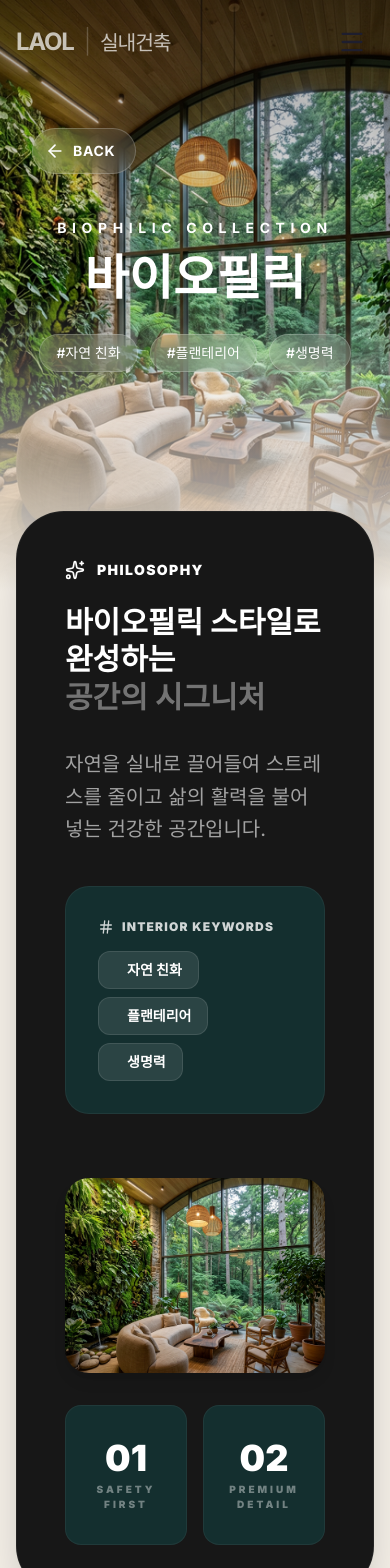
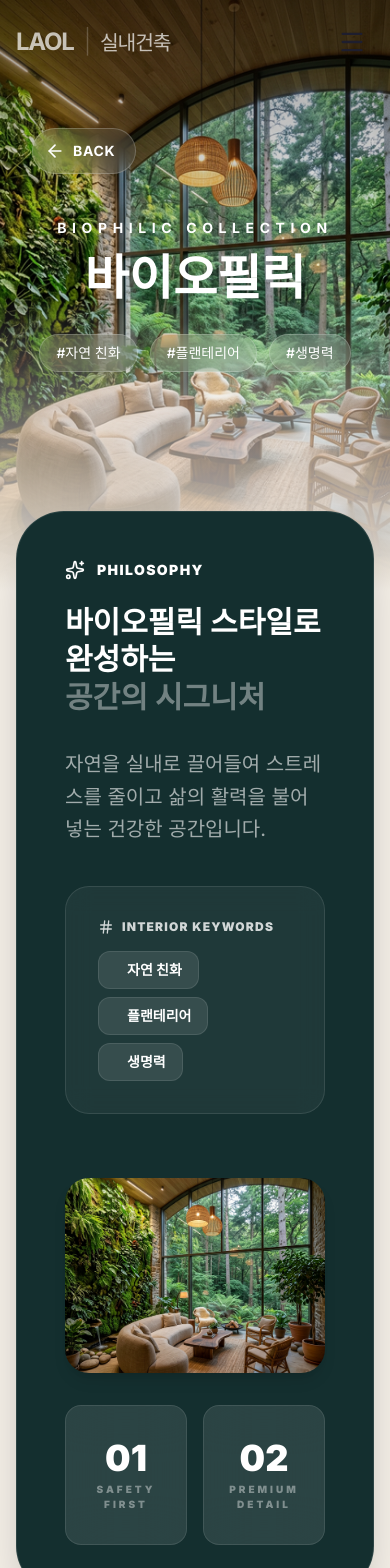
Before and after one commit to namooda7-gif/-_-, a Next.js app: page /styles/biophilic in a window 390 px wide. Shown: the top 1568 px of the page. Built offline with nearby package versions, Linux system fonts and the light colour scheme.

Commit message:
Refine style detail: Big Boxes with solid style colors and small boxes with glassmorphism

```diff
--- a/src/components/StyleDetailClient.tsx
+++ b/src/components/StyleDetailClient.tsx
@@ -73,31 +73,33 @@ export default function StyleDetailClient({ style }: StyleDetailClientProps) {
           initial={{ opacity: 0, y: 50 }}
           whileInView={{ opacity: 1, y: 0 }}
           viewport={{ once: true }}
-          className="bg-neutral-900 rounded-[3rem] p-12 md:p-20 shadow-2xl border border-white/5"
+          className="rounded-[3rem] p-12 md:p-20 shadow-2xl border border-white/10 transition-colors duration-700"
+          style={{
+            backgroundColor: style.bgColor,
+            color: style.isDark ? 'white' : 'black'
+          }}
         >
           <div className="grid lg:grid-cols-2 gap-16 items-start">
-            <div className="text-white">
-              <div className="flex items-center gap-3 text-accent-pink mb-6">
+            <div className={style.isDark ? 'text-white' : 'text-black'}>
+              <div className={`flex items-center gap-3 mb-6 ${style.isDark ? 'text-accent-pink' : 'text-black/60'}`}>
                 <Sparkles className="w-5 h-5" />
                 <span className="text-sm font-black tracking-widest uppercase">Philosophy</span>
               </div>
               <h2 className="text-3xl md:text-4xl font-bold mb-8 leading-tight">
                 {style.nameKo} 스타일로 완성하는 <br />
-                <span className="text-white/40">공간의 시그니처</span>
+                <span className={style.isDark ? 'text-white/40' : 'text-black/40'}>공간의 시그니처</span>
               </h2>
-              <p className="text-xl text-white/60 leading-relaxed mb-10">
+              <p className={`text-xl leading-relaxed mb-10 ${style.isDark ? 'text-white/60' : 'text-black/70'}`}>
                 {style.description}
               </p>
 
               <div
-                className="p-8 rounded-3xl border border-white/5 transition-colors duration-700"
-                style={{
-                  backgroundColor: style.bgColor,
-                  color: style.isDark ? 'white' : 'black'
-                }}
+                className={`p-8 rounded-3xl border backdrop-blur-md ${
+                  style.isDark ? 'bg-white/5 border-white/10' : 'bg-black/5 border-black/10'
+                }`}
               >
                 <h4 className="font-black mb-4 flex items-center gap-2 opacity-80 uppercase tracking-widest text-xs">
-                  <Hash className={`w-4 h-4 ${style.isDark ? 'text-accent-pink' : 'text-black/40'}`} />
+                  <Hash className={`w-4 h-4 ${style.isDark ? 'text-accent-pink' : 'text-black/60'}`} />
                   Interior Keywords
                 </h4>
                 <div className="flex flex-wrap gap-2">
@@ -108,7 +110,7 @@ export default function StyleDetailClient({ style }: StyleDetailClientProps) {
                         style.isDark ? 'bg-white/10 border-white/10' : 'bg-black/5 border-black/10'
                       }`}
                     >
-                      <div className={`w-1.5 h-1.5 rounded-full ${style.isDark ? 'bg-accent-pink' : 'bg-black/40'}`} />
+                      <div className={`w-1.5 h-1.5 rounded-full ${style.isDark ? 'bg-accent-pink' : 'bg-black/60'}`} />
                       {kw}
                     </div>
                   ))}
@@ -127,26 +129,22 @@ export default function StyleDetailClient({ style }: StyleDetailClientProps) {
               </div>
               <div className="grid grid-cols-2 gap-4">
                 <div
-                  className="aspect-square rounded-2xl flex items-center justify-center p-8 text-center border border-white/5 transition-transform hover:scale-[1.02] duration-500"
-                  style={{
-                    backgroundColor: style.bgColor,
-                    color: style.isDark ? 'white' : 'black'
-                  }}
+                  className={`aspect-square rounded-2xl flex items-center justify-center p-8 text-center border backdrop-blur-xl transition-transform hover:scale-[1.02] duration-500 ${
+                    style.isDark ? 'bg-white/10 border-white/10' : 'bg-black/5 border-black/10'
+                  }`}
                 >
                   <div>
-                    <div className={`text-4xl font-black mb-1 ${style.isDark ? 'text-accent-pink' : 'text-black'}`}>01</div>
+                    <div className={`text-4xl font-black mb-1 ${style.isDark ? 'text-white' : 'text-black'}`}>01</div>
                     <div className="text-[10px] font-black uppercase tracking-[0.3em] opacity-40">Safety First</div>
                   </div>
                 </div>
                 <div
-                  className="aspect-square rounded-2xl flex items-center justify-center p-8 text-center border border-white/5 transition-transform hover:scale-[1.02] duration-500"
-                  style={{
-                    backgroundColor: style.bgColor,
-                    color: style.isDark ? 'white' : 'black'
-                  }}
+                  className={`aspect-square rounded-2xl flex items-center justify-center p-8 text-center border backdrop-blur-xl transition-transform hover:scale-[1.02] duration-500 ${
+                    style.isDark ? 'bg-white/10 border-white/10' : 'bg-black/5 border-black/10'
+                  }`}
                 >
                   <div>
-                    <div className={`text-4xl font-black mb-1 ${style.isDark ? 'text-accent-pink' : 'text-black'}`}>02</div>
+                    <div className={`text-4xl font-black mb-1 ${style.isDark ? 'text-white' : 'text-black'}`}>02</div>
                     <div className="text-[10px] font-black uppercase tracking-[0.3em] opacity-40">Premium Detail</div>
                   </div>
                 </div>
@@ -198,10 +196,15 @@ export default function StyleDetailClient({ style }: StyleDetailClientProps) {
       {/* CTA Section */}
       <section className="max-w-[1000px] mx-auto px-4 md:px-8 mt-40">
         <div
-          className="text-white rounded-[3rem] p-12 md:p-20 text-center relative overflow-hidden border border-white/5 shadow-2xl"
-          style={{ backgroundColor: `${style.bgColor}05` }} // 5% tint
+          className="rounded-[3rem] p-12 md:p-20 text-center relative overflow-hidden border border-white/10 shadow-2xl transition-colors duration-700"
+          style={{
+            backgroundColor: style.bgColor,
+            color: style.isDark ? 'white' : 'black'
+          }}
         >
-          <div className="absolute top-0 right-0 w-64 h-64 bg-accent-pink/10 blur-[100px] rounded-full -translate-y-1/2 translate-x-1/2" />
+          <div className={`absolute top-0 right-0 w-64 h-64 blur-[100px] rounded-full -translate-y-1/2 translate-x-1/2 ${
+            style.isDark ? 'bg-accent-pink/10' : 'bg-black/10'
+          }`} />
           <motion.div
             initial={{ opacity: 0, scale: 0.95 }}
             whileInView={{ opacity: 1, scale: 1 }}
@@ -215,7 +218,9 @@ export default function StyleDetailClient({ style }: StyleDetailClientProps) {
               <Link href="/contact" className="px-10 py-5 bg-accent-pink text-white font-black rounded-full hover:scale-105 transition-all shadow-lg flex items-center justify-center gap-3">
                 상담 예약하기 <ChevronRight className="w-5 h-5" />
               </Link>
-              <Link href="/services" className="px-10 py-5 bg-white/5 backdrop-blur-md border border-white/10 text-white font-black rounded-full hover:bg-white/10 transition-all flex items-center justify-center">
+              <Link href="/services" className={`px-10 py-5 backdrop-blur-md border font-black rounded-full transition-all flex items-center justify-center ${
+                style.isDark ? 'bg-white/10 border-white/20 text-white hover:bg-white/20' : 'bg-black/5 border-black/10 text-black hover:bg-black/10'
+              }`}>
                 서비스 가이드 보기
               </Link>
             </div>
```
